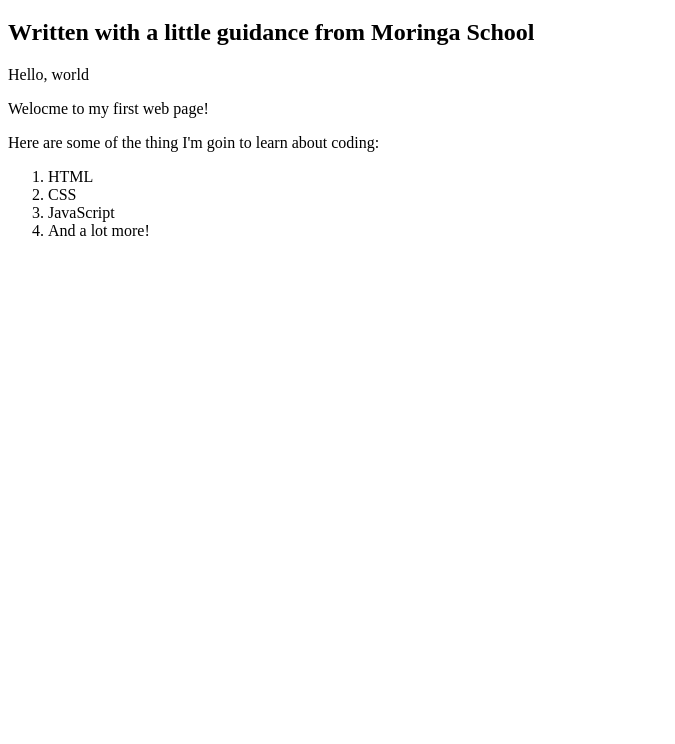
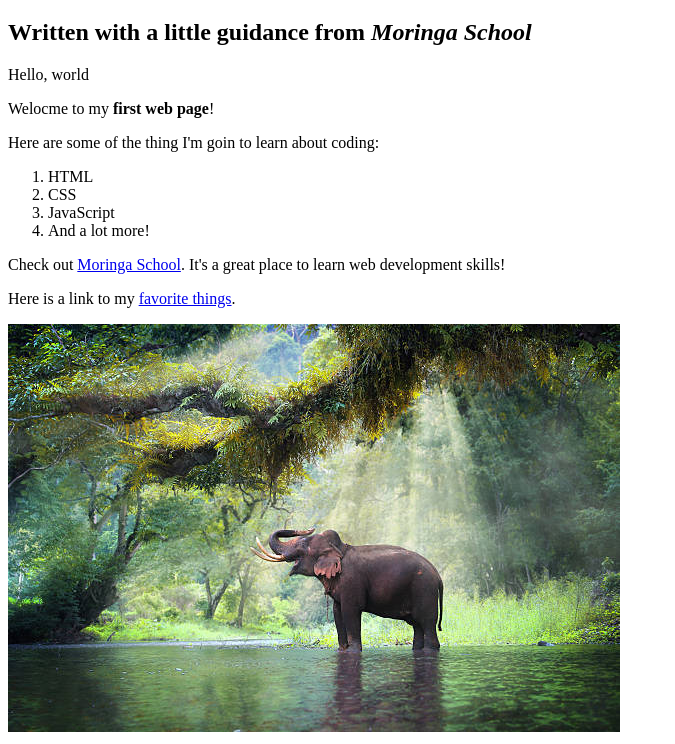
Before and after one commit to shadow-walker101/First-web, a plain HTML site: page my-first-web.html in a window 1280 px wide. Shown: the part 61-805 px from the top of the page, without its empty margins (0-675 px from the left). Drawn offline with Linux system fonts and the light colour scheme.

Commit message:
Adds block elements

```diff
--- a/my-first-web.html
+++ b/my-first-web.html
@@ -10,9 +10,9 @@
 
 <body>
     <h1>My First Webpage</h1>
-    <h2>Written with a little guidance from Moringa School</h2>
+    <h2>Written with a little guidance from <em>Moringa School</em></h2>
     <p>Hello, world</p>
-    <p>Welocme to my first web page!</p>
+    <p>Welocme to my <strong>first web page</strong>!</p>
     <p>Here are some of the thing I'm goin to learn about coding:</p>
     <ol>
         <li>HTML</li>
@@ -20,6 +20,13 @@
         <li>JavaScript</li>
         <li>And a lot more!</li>
     </ol>
+
+    <p>Check out
+        <a href="http://moringaschool.com/">Moringa School</a>. It's a great place to learn web development skills!
+    </p>
+    <p>Here is a link to my <a href="favorite-things.html">favorite things</a>.</p>
+
+    <img src="images/elephant.jpg" alt="A photo of an elephant">
 </body>
 
 </html>
```
Also changed, not shown: elephant.jpg (deleted).
